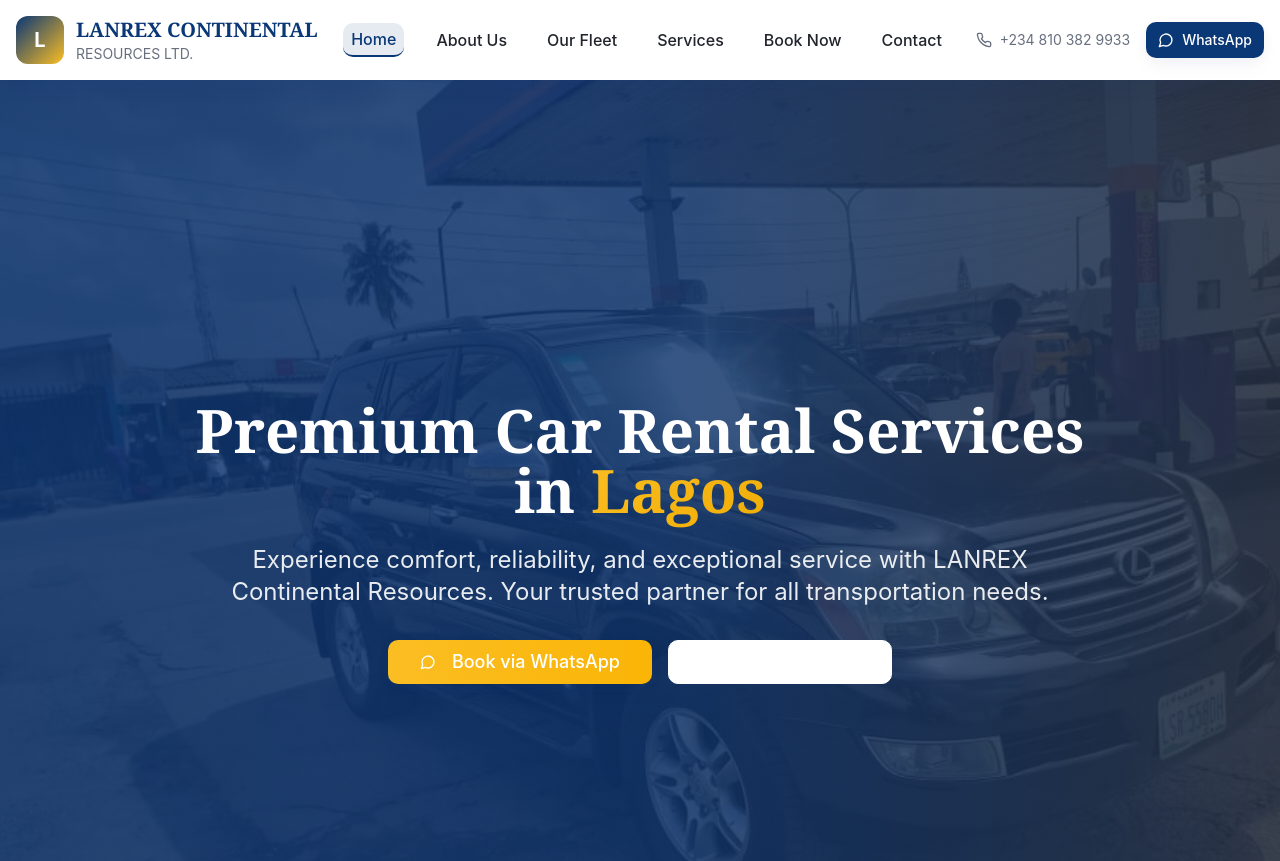
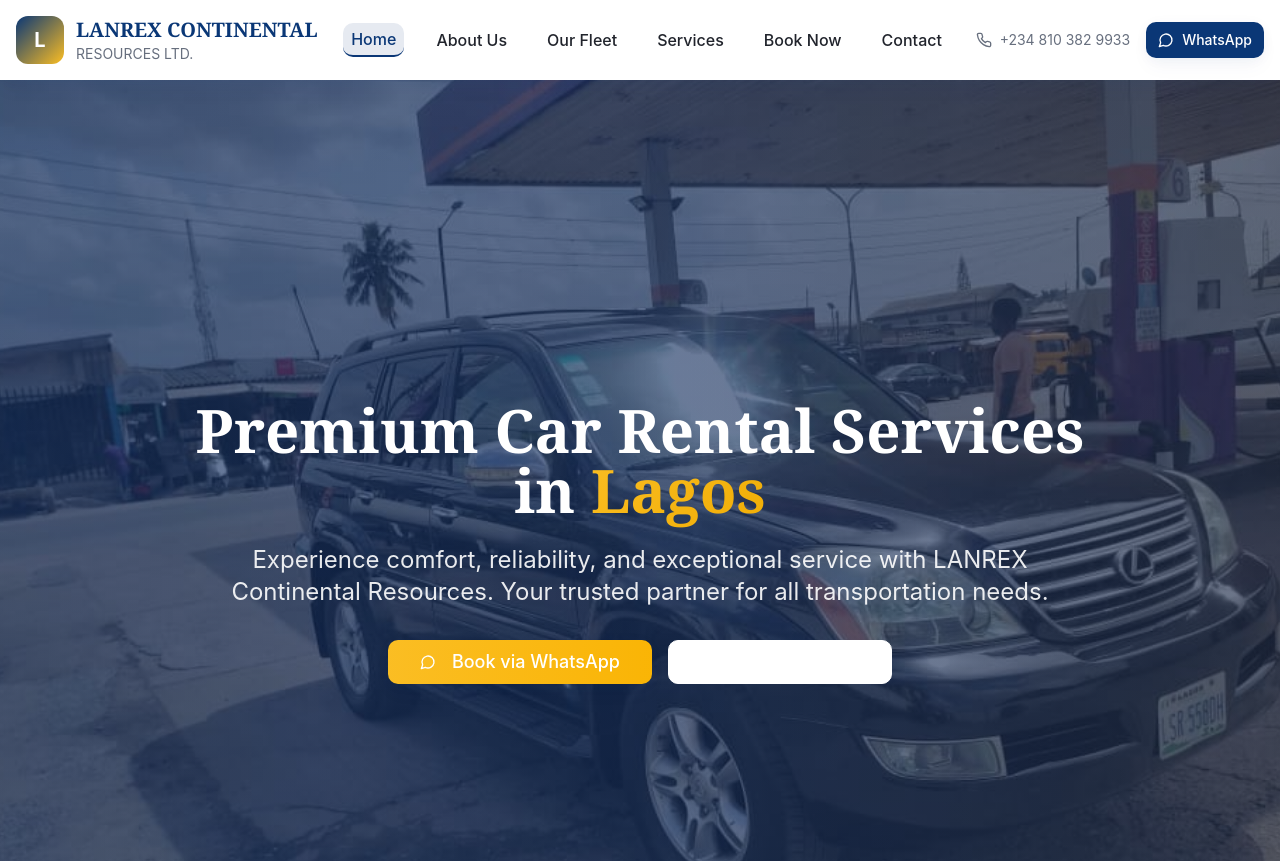
Before and after one commit to mmillian821/lanrexrentalwebsite, a React (Vite) app: page / in a window 1280 px wide. Shown: the top 861 px of the page. Built offline with nearby package versions, Linux system fonts and the light colour scheme.

Commit message:
Increase hero section background brightness
Adjusted the hero section background image brightness.

```diff
--- a/src/pages/Home.tsx
+++ b/src/pages/Home.tsx
@@ -62,7 +62,7 @@ const Home = () => {
     <div className="min-h-screen">
       {/* Hero Section */}
       <section className="relative hero-with-bg py-40 lg:py-80 overflow-hidden">
-        <div className="absolute inset-0 bg-gradient-to-r from-primary/70 via-primary/65 to-accent/70"></div>
+        <div className="absolute inset-0 bg-gradient-to-r from-primary/30 via-primary/25 to-accent/30"></div>
         <div className="container mx-auto px-4 relative z-10">
           <div className="max-w-4xl mx-auto text-center text-white">
             <h1 className="text-4xl lg:text-6xl font-playfair font-bold mb-6 animate-fade-in">
```
